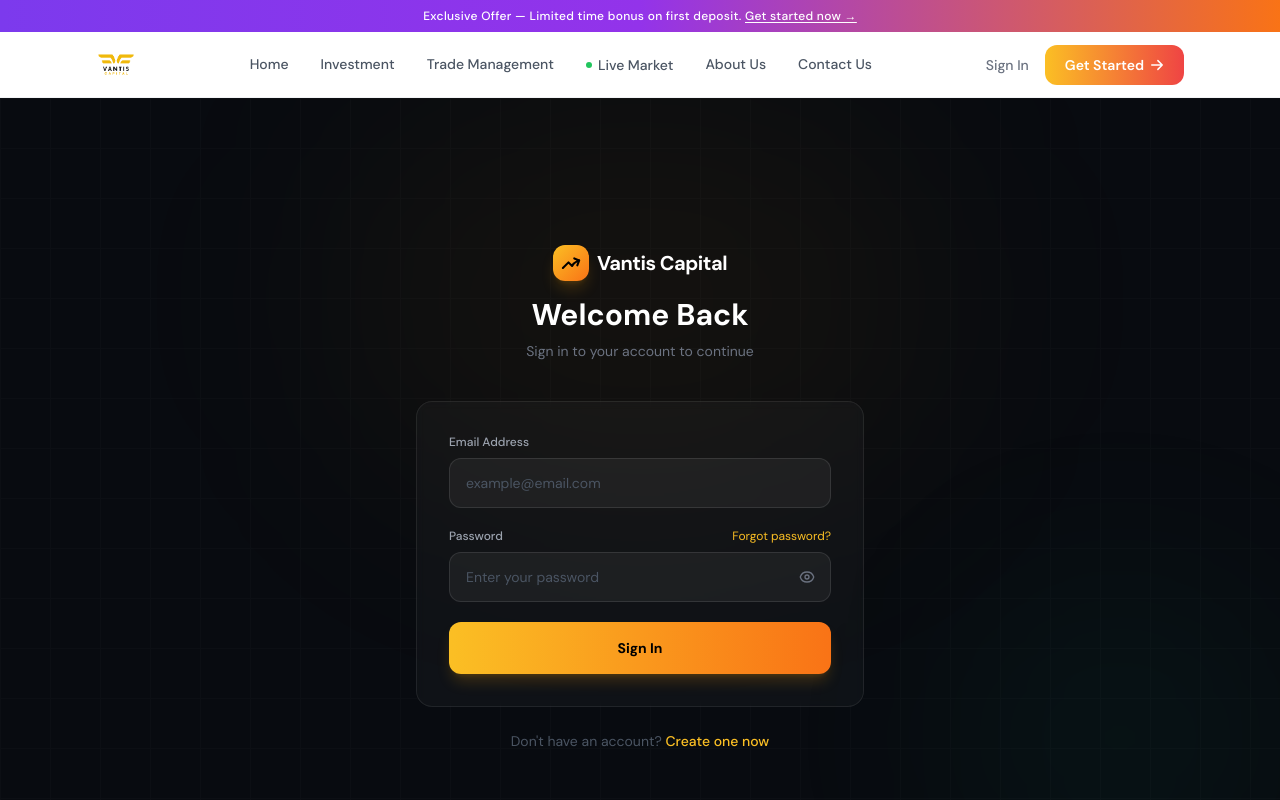
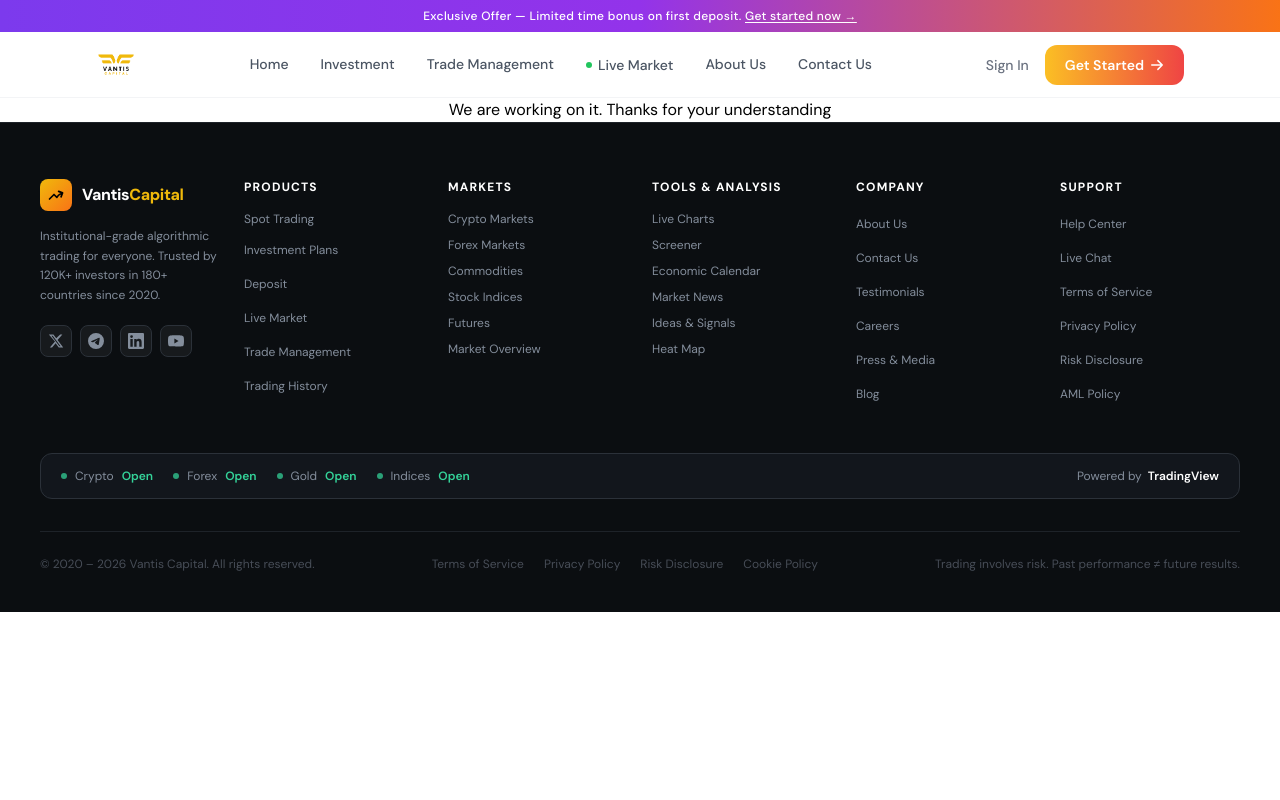
Before and after one commit to mrdevfar-creator/vantis-cap, a Next.js app: page /login in a window 1280 px wide. Shown: the top 800 px of the page. Built offline with nearby package versions, Linux system fonts and the light colour scheme.

Commit message:
quotaion fix in Homapage

```diff
--- a/app/components/Homepage/Homepage.js
+++ b/app/components/Homepage/Homepage.js
@@ -670,7 +670,7 @@
                   ))}
                 </div>
                 <p className="text-gray-700 text-sm leading-relaxed mb-5">
-                  "{t.text}"
+                  {t.text}
                 </p>
                 <div className="flex items-center gap-3">
                   <div className="w-9 h-9 rounded-full bg-gradient-to-br from-[#F0B90B] to-orange-500 flex items-center justify-center text-black text-xs font-black shrink-0">
--- a/app/login/page.js
+++ b/app/login/page.js
@@ -1,257 +1,13 @@
-// app/login/page.js
-"use client";
+import React from "react";
 
-import { useState } from "react";
-import { useRouter } from "next/navigation";
-import Link from "next/link";
-import { auth, db } from "../lib/firebase";
-import { signInWithEmailAndPassword } from "firebase/auth";
-import { doc, getDoc, setDoc } from "firebase/firestore";
-
-export default function LoginPage() {
-  const router = useRouter();
-  const [email, setEmail] = useState("");
-  const [password, setPassword] = useState("");
-  const [error, setError] = useState("");
-  const [loading, setLoading] = useState(false);
-  const [showPassword, setShowPassword] = useState(false);
-
-  const handleLogin = async (e) => {
-    e.preventDefault();
-    setLoading(true);
-    setError("");
-
-    try {
-      const userCredential = await signInWithEmailAndPassword(
-        auth,
-        email,
-        password,
-      );
-      const user = userCredential.user;
-
-      const docRef = doc(db, "users", user.uid);
-      const docSnap = await getDoc(docRef);
-
-      if (!docSnap.exists()) {
-        await setDoc(docRef, {
-          name: user.displayName || email.split("@")[0],
-          email: user.email,
-          phone: "",
-          balance: 0,
-          totalDeposit: 0,
-          totalWithdrawal: 0,
-          withdrawalAddress: "",
-          status: "active",
-          createdAt: new Date().toISOString(),
-          updatedAt: new Date().toISOString(),
-          tradingAccount: { type: "standard", leverage: "1:100", balance: 0 },
-        });
-      }
-
-      router.push("/dashboard");
-    } catch (error) {
-      console.error("Login error:", error);
-      setError("Invalid email or password. Please try again.");
-    } finally {
-      setLoading(false);
-    }
-  };
-
+const LoginPage = () => {
   return (
-    <div className="min-h-screen bg-[#080B10] flex items-center justify-center px-4 relative overflow-hidden">
-      {/* Background effects */}
-      <div className="absolute inset-0 pointer-events-none">
-        <div className="absolute top-0 left-1/2 -translate-x-1/2 w-[600px] h-[400px] bg-amber-500/5 rounded-full blur-[120px]" />
-        <div className="absolute bottom-0 right-0 w-80 h-80 bg-emerald-500/5 rounded-full blur-[100px]" />
-        <div
-          className="absolute inset-0 opacity-[0.015]"
-          style={{
-            backgroundImage:
-              "linear-gradient(#fff 1px, transparent 1px), linear-gradient(90deg, #fff 1px, transparent 1px)",
-            backgroundSize: "50px 50px",
-          }}
-        />
-      </div>
-
-      <div className="relative w-full max-w-md">
-        {/* Logo */}
-        <div className="text-center mb-10">
-          <div className="inline-flex items-center gap-2 mb-4">
-            <div className="w-9 h-9 rounded-xl bg-gradient-to-br from-amber-400 to-orange-500 flex items-center justify-center shadow-lg shadow-amber-500/20">
-              <svg
-                className="w-5 h-5 text-black"
-                fill="none"
-                viewBox="0 0 24 24"
-                stroke="currentColor"
-                strokeWidth={2.5}
-              >
-                <path
-                  strokeLinecap="round"
-                  strokeLinejoin="round"
-                  d="M2.25 18L9 11.25l4.306 4.307a11.95 11.95 0 015.814-5.519l2.74-1.22m0 0l-5.94-2.28m5.94 2.28l-2.28 5.941"
-                />
-              </svg>
-            </div>
-            <span className="text-white text-xl font-bold tracking-tight">
-              Vantis Capital
-            </span>
-          </div>
-          <h1 className="text-3xl font-bold text-white mb-2">Welcome Back</h1>
-          <p className="text-gray-500 text-sm">
-            Sign in to your account to continue
-          </p>
-        </div>
-
-        {/* Card */}
-        <div className="bg-white/[0.03] border border-white/[0.08] rounded-2xl p-8 backdrop-blur-sm">
-          {/* Error */}
-          {error && (
-            <div className="flex items-center gap-3 bg-red-500/10 border border-red-500/20 rounded-xl px-4 py-3 mb-6">
-              <svg
-                className="w-4 h-4 text-red-400 shrink-0"
-                fill="none"
-                viewBox="0 0 24 24"
-                stroke="currentColor"
-                strokeWidth={2}
-              >
-                <path
-                  strokeLinecap="round"
-                  strokeLinejoin="round"
-                  d="M12 9v3.75m9-.75a9 9 0 11-18 0 9 9 0 0118 0zm-9 3.75h.008v.008H12v-.008z"
-                />
-              </svg>
-              <p className="text-red-400 text-sm">{error}</p>
-            </div>
-          )}
-
-          <form onSubmit={handleLogin} className="space-y-5">
-            {/* Email */}
-            <div>
-              <label className="text-gray-400 text-xs font-medium block mb-2">
-                Email Address
-              </label>
-              <input
-                type="email"
-                value={email}
-                onChange={(e) => setEmail(e.target.value)}
-                placeholder="example@email.com"
-                required
-                className="w-full px-4 py-3.5 bg-white/5 border border-white/10 rounded-xl text-white placeholder-gray-600 text-sm focus:outline-none focus:border-amber-400/50 focus:bg-white/[0.07] transition-colors"
-              />
-            </div>
-
-            {/* Password */}
-            <div>
-              <div className="flex items-center justify-between mb-2">
-                <label className="text-gray-400 text-xs font-medium">
-                  Password
-                </label>
-                <Link
-                  href="/forgot-password"
-                  className="text-amber-400 text-xs hover:text-amber-300 transition-colors"
-                >
-                  Forgot password?
-                </Link>
-              </div>
-              <div className="relative">
-                <input
-                  type={showPassword ? "text" : "password"}
-                  value={password}
-                  onChange={(e) => setPassword(e.target.value)}
-                  placeholder="Enter your password"
-                  required
-                  className="w-full px-4 py-3.5 bg-white/5 border border-white/10 rounded-xl text-white placeholder-gray-600 text-sm focus:outline-none focus:border-amber-400/50 focus:bg-white/[0.07] transition-colors pr-12"
-                />
-                <button
-                  type="button"
-                  onClick={() => setShowPassword(!showPassword)}
-                  className="absolute right-4 top-1/2 -translate-y-1/2 text-gray-500 hover:text-gray-300 transition-colors"
-                >
-                  {showPassword ? (
-                    <svg
-                      className="w-4 h-4"
-                      fill="none"
-                      viewBox="0 0 24 24"
-                      stroke="currentColor"
-                      strokeWidth={2}
-                    >
-                      <path
-                        strokeLinecap="round"
-                        strokeLinejoin="round"
-                        d="M3.98 8.223A10.477 10.477 0 001.934 12C3.226 16.338 7.244 19.5 12 19.5c.993 0 1.953-.138 2.863-.395M6.228 6.228A10.45 10.45 0 0112 4.5c4.756 0 8.773 3.162 10.065 7.498a10.523 10.523 0 01-4.293 5.774M6.228 6.228L3 3m3.228 3.228l3.65 3.65m7.894 7.894L21 21m-3.228-3.228l-3.65-3.65m0 0a3 3 0 10-4.243-4.243m4.242 4.242L9.88 9.88"
-                      />
-                    </svg>
-                  ) : (
-                    <svg
-                      className="w-4 h-4"
-                      fill="none"
-                      viewBox="0 0 24 24"
-                      stroke="currentColor"
-                      strokeWidth={2}
-                    >
-                      <path
-                        strokeLinecap="round"
-                        strokeLinejoin="round"
-                        d="M2.036 12.322a1.012 1.012 0 010-.639C3.423 7.51 7.36 4.5 12 4.5c4.638 0 8.573 3.007 9.963 7.178.07.207.07.431 0 .639C20.577 16.49 16.64 19.5 12 19.5c-4.638 0-8.573-3.007-9.963-7.178z"
-                      />
-                      <path
-                        strokeLinecap="round"
-                        strokeLinejoin="round"
-                        d="M15 12a3 3 0 11-6 0 3 3 0 016 0z"
-                      />
-                    </svg>
-                  )}
-                </button>
-              </div>
-            </div>
-
-            {/* Submit */}
-            <button
-              type="submit"
-              disabled={loading}
-              className="w-full py-4 bg-gradient-to-r from-amber-400 to-orange-500 text-black text-sm font-bold rounded-xl hover:opacity-90 hover:-translate-y-0.5 transition-all duration-200 shadow-lg shadow-amber-500/20 disabled:opacity-50 disabled:cursor-not-allowed disabled:hover:translate-y-0 mt-2"
-            >
-              {loading ? (
-                <span className="flex items-center justify-center gap-2">
-                  <svg
-                    className="w-4 h-4 animate-spin"
-                    fill="none"
-                    viewBox="0 0 24 24"
-                  >
-                    <circle
-                      className="opacity-25"
-                      cx="12"
-                      cy="12"
-                      r="10"
-                      stroke="currentColor"
-                      strokeWidth="4"
-                    />
-                    <path
-                      className="opacity-75"
-                      fill="currentColor"
-                      d="M4 12a8 8 0 018-8V0C5.373 0 0 5.373 0 12h4z"
-                    />
-                  </svg>
-                  Signing in...
-                </span>
-              ) : (
-                "Sign In"
-              )}
-            </button>
-          </form>
-        </div>
-
-        {/* Signup link */}
-        <p className="text-center text-gray-600 text-sm mt-6">
-          Don&apos;t have an account?{" "}
-          <Link
-            href="/signup"
-            className="text-amber-400 hover:text-amber-300 font-medium transition-colors"
-          >
-            Create one now
-          </Link>
-        </p>
-      </div>
+    <div>
+      <h1 className="text-center">
+        We are working on it. Thanks for your understanding
+      </h1>
     </div>
   );
-}
+};
+
+export default LoginPage;
```
